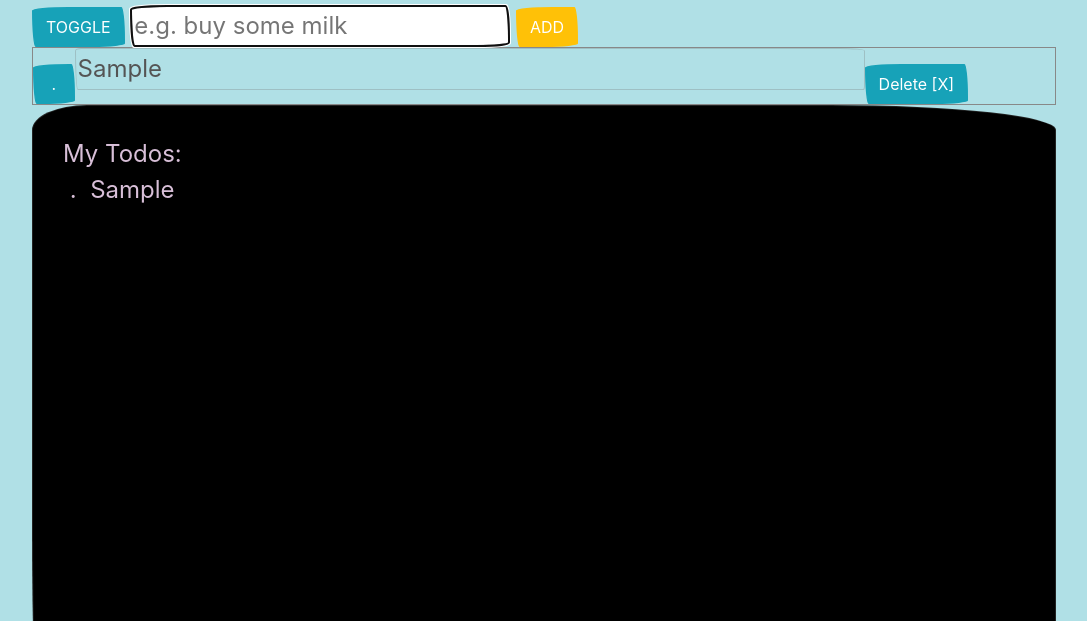
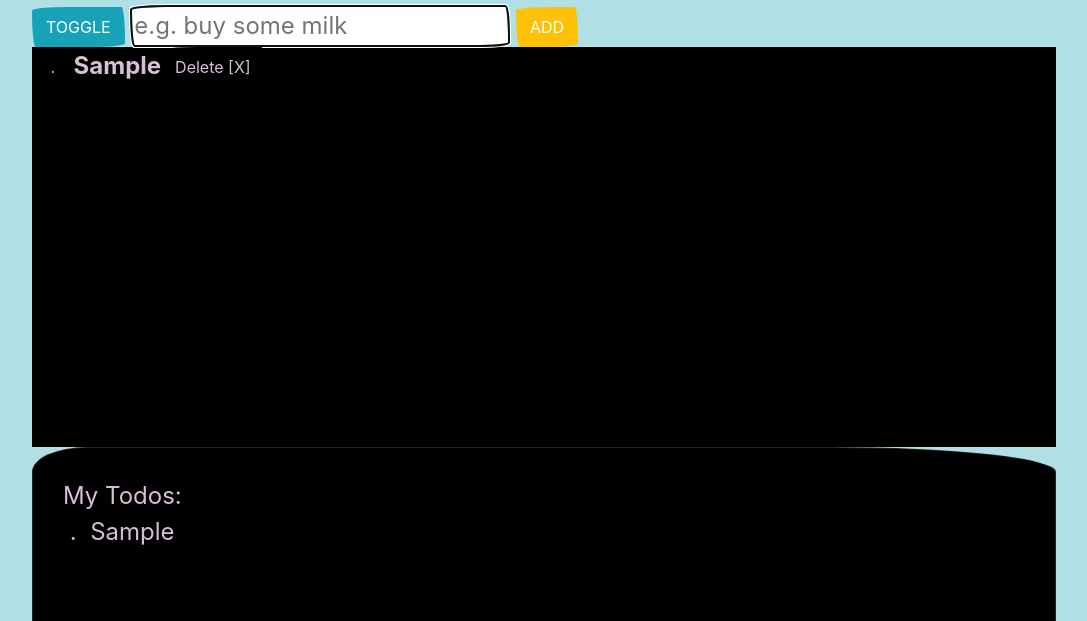
Before and after one commit to paulmboyce/todos, a website built with webpack: page index.html in a window 1280 px wide. Both pictures are taken after typing "Sample" into the empty fields and a click on the button "ADD". Shown: the part 179-800 px from the top of the page, without its empty margins (96-1183 px from the left). Built offline with nearby package versions, Linux system fonts and the light colour scheme; a web font is replaced by a local one.

Commit message:
Prettier UI

```diff
--- a/index.html
+++ b/index.html
@@ -28,9 +28,7 @@
       textarea {
         resize: none;
       }
-      div.todo-container {
-        border: 1px solid #888;
-      }
+
 
     </style>
   </head>
@@ -43,7 +41,7 @@
       <input type="text" placeholder="e.g. buy some milk" id="inputTodo"/>
       <button type="button" class="btn btn-warning" id="btn-add-todo">ADD</button>
     </div>
-      <div id="id-todos" class="well" ><!--Placeholder-->
+      <div id="id-todos" class="matrix-chalk-purple" style="height:50vh;"><!--Placeholder-->
     </div>
       <textarea rows="20" cols="50" style="padding:30px;width:80vw;"
         class="matrix-chalk-purple" id='output' disabled readonly></textarea>
--- a/src/todoList.js
+++ b/src/todoList.js
@@ -106,9 +106,9 @@ function buildTodoRows (todos) {
     const numTodos = todos.length;
     let html = '';
     for (let i = 0; i < numTodos; i += 1) {
-        let element = `<div class='todo-container'><button type="button" item="${i}" class="btn btn-small btn-info toggle">${checkCompleted(todos[i])}</button>`;
-        element += `<textarea class="todo" rows='1' cols='50' disabled readonly>${todos[i].text}</textarea>`;
-        element += `<button item="${i}" class="delete btn btn-small btn-info" > Delete [X]</button>`;
+        let element = `<div><button type="button" item="${i}" class="btn matrix-chalk-purple toggle">${checkCompleted(todos[i])}</button>`;
+        element += `<span class="todo matrix-chalk-purple" rows='1' cols='50' disabled readonly>${todos[i].text}</span>`;
+        element += `<button item="${i}" class="delete btn matrix-chalk-purple" > Delete [X]</button>`;
         element += '</div>';
         html = element + html; // prepend
     }
```
